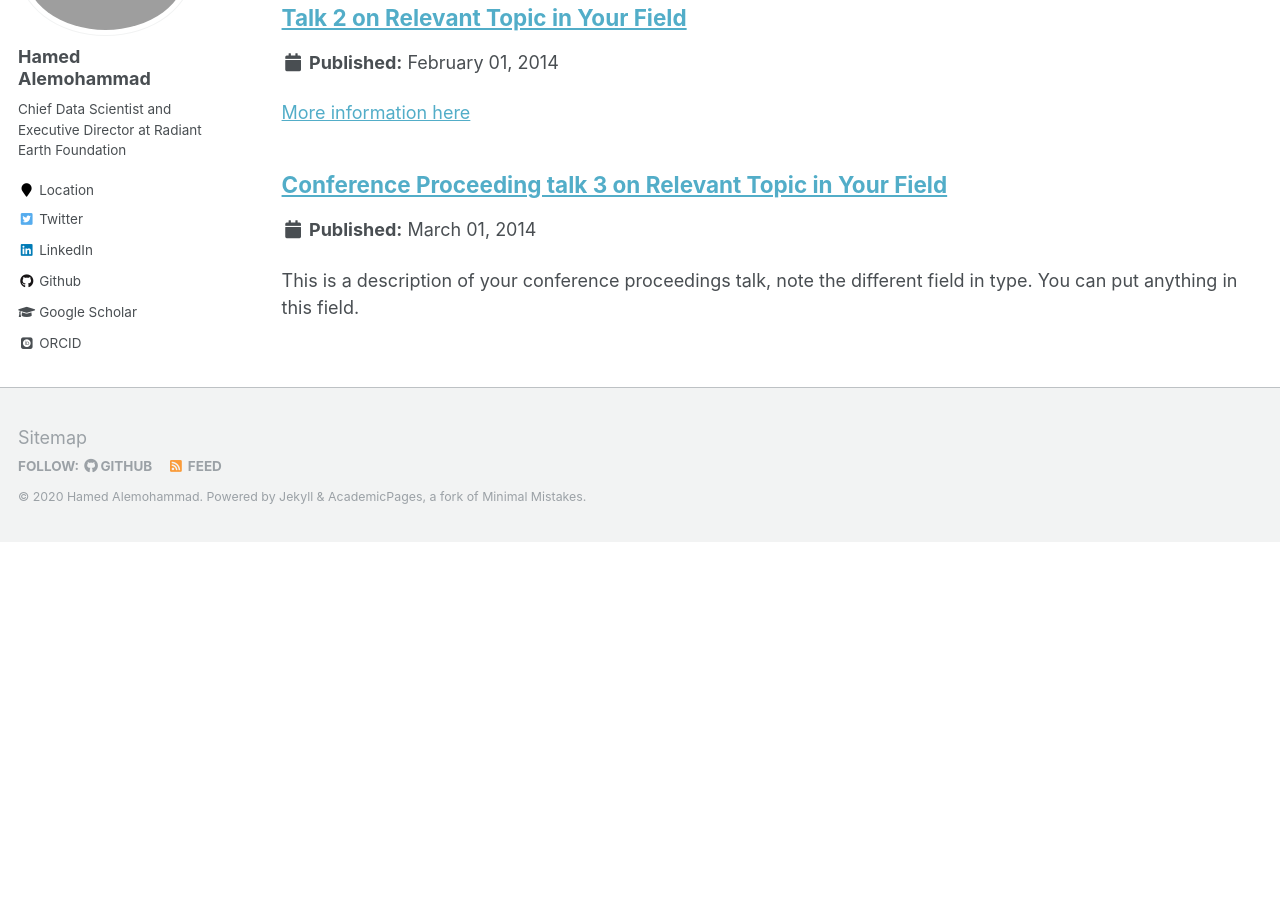
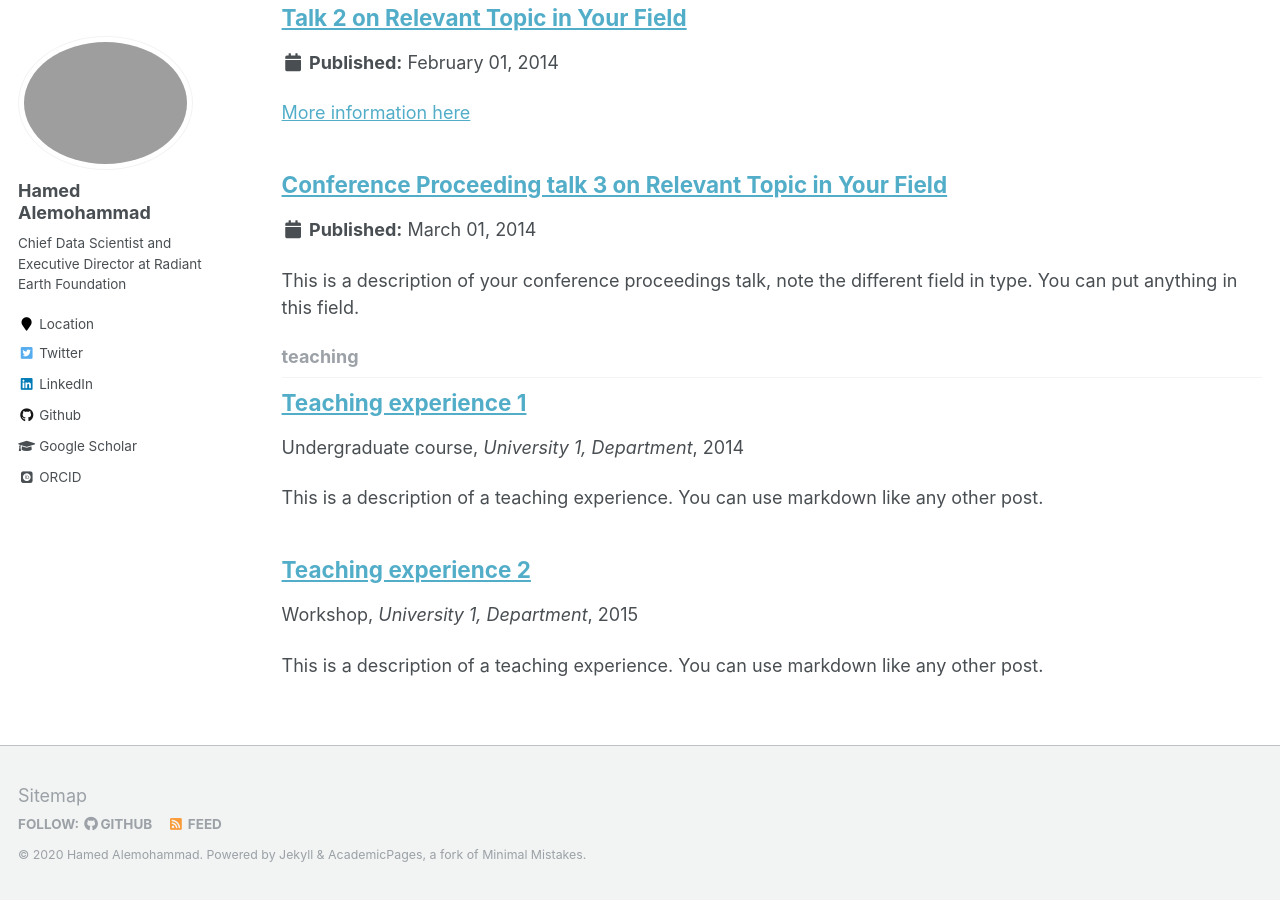
Before and after one commit to HamedAlemo/hamedalemo.github.io, a Jekyll site: the page built from _pages/collection-archive.html, in a window 1280 px wide and 900 px high, scrolled down 2288 px. Built offline with Jekyll 4.4.1, drawn with Linux system fonts in a browser that asks for light colours; some web fonts are replaced; before the commit the page ends 2830 px from its top, so only the background shows below that; some of the changed lines change nothing that is shown.

Commit message:
update homepage

```diff
--- a/_config.yml
+++ b/_config.yml
@@ -81,7 +81,7 @@ analytics:
 # Site Author
 author:
   name             : "Hamed Alemohammad"
-  avatar           : "images/HamedAlemohammad.JPG"
+  avatar           : "HamedAlemohammad.JPG"
   bio              : "Chief Data Scientist and Executive Director at Radiant Earth Foundation"
   location         : "Location"
   employer         :
@@ -176,7 +176,7 @@ kramdown:
 # Collections
 collections:
   teaching:
-    output: false
+    output: true
     permalink: /:collection/:path/
   publications:
     output: true
@@ -215,35 +215,35 @@ defaults:
       type: teaching
     values:
       layout: single
-      author_profile: true
-      share: true
-      comments: true
+      author_profile: false
+      share: false
+      comments: false
   # _publications
   - scope:
       path: ""
       type: publications
     values:
       layout: single
-      author_profile: true
-      share: true
-      comments: true
+      author_profile: false
+      share: false
+      comments: false
   # _portfolio
   - scope:
       path: ""
       type: portfolio
     values:
       layout: single
-      author_profile: true
-      share: true
-      comment: true
+      author_profile: false
+      share: false
+      comment: false
   # _talks
   - scope:
       path: ""
       type: talks
     values:
       layout: talk
-      author_profile: true
-      share: true
+      author_profile: false
+      share: false
 
 # Sass/SCSS
 sass:
```
